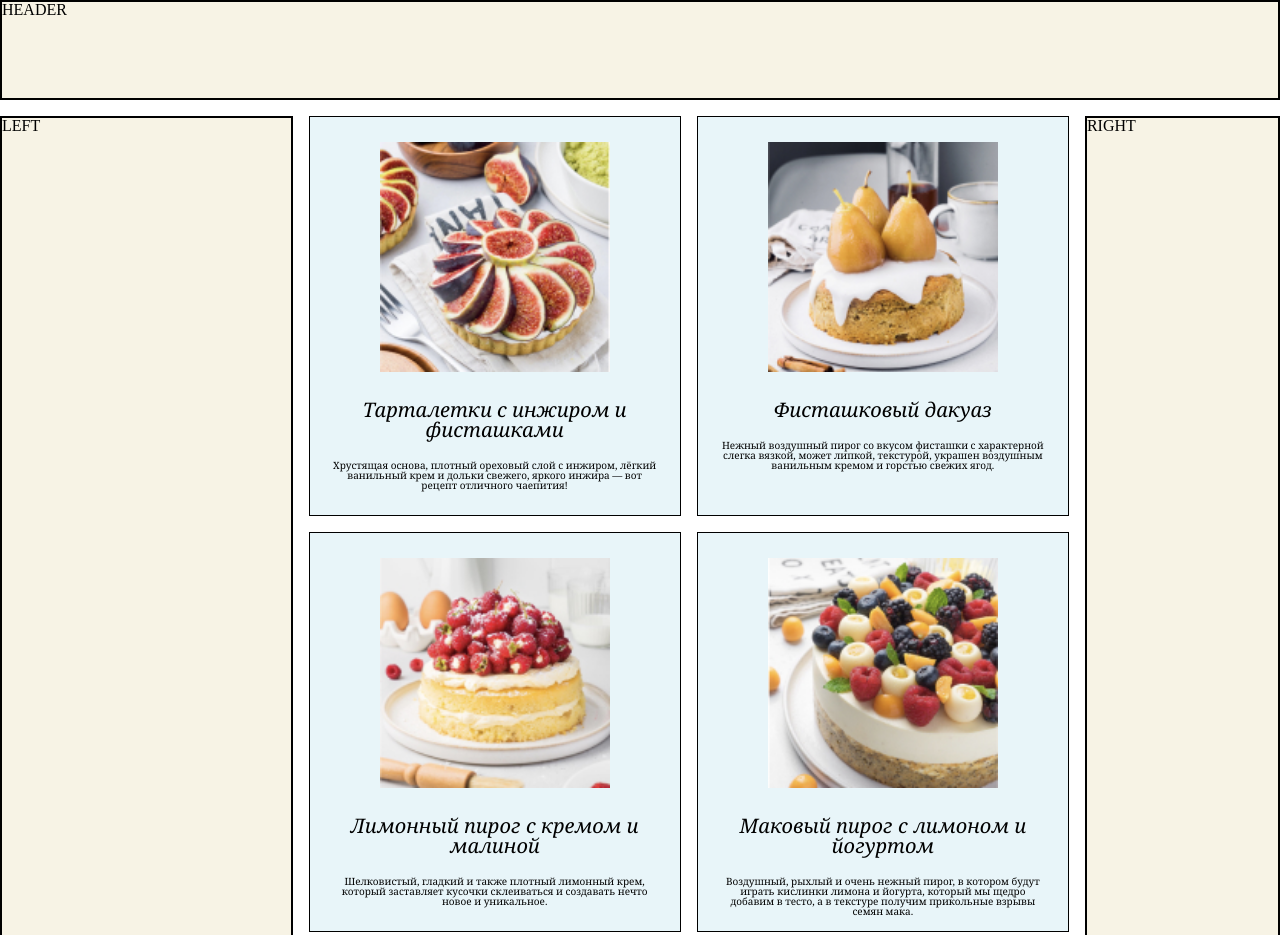
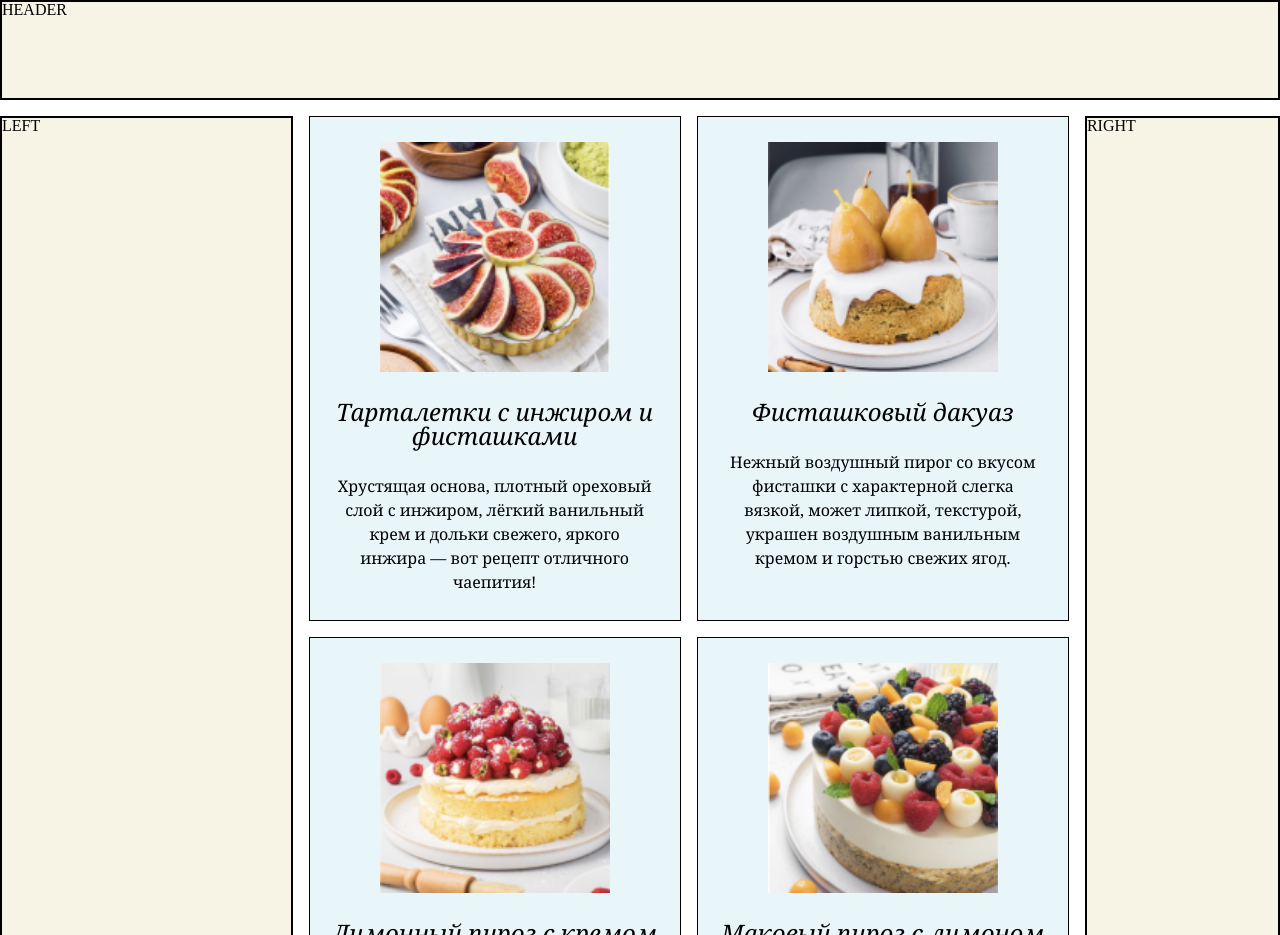
Before and after one commit to etsebratenko/lesson_8, a plain HTML site: page index.html in a window 1280 px wide. Shown: the top 935 px of the page. Drawn offline with Linux system fonts and the light colour scheme.

Commit message:
lesson_8_1

```diff
--- a/css/style.css
+++ b/css/style.css
@@ -62,7 +62,6 @@ img {
 }
 .card {
   flex-basis: 25%;
-  height: 400px;
   flex-grow: 1;
   border: 1px solid black;
   background-color: rgb(232, 245, 249);
@@ -73,16 +72,18 @@ img {
 .title {
   font-family: Georgia, 'Times New Roman', Times, serif;
   font-style: oblique;
-  font-size: 20px;
-  text-align: center ;
+  font-size: 24px;
+  text-align: center;
   padding: 10px;
+
 }
 
 .description {
   font-family: Georgia, 'Times New Roman', Times, serif;
-  font-size: 10px;
+  font-size: 1em;
   text-align: center;
   margin: 1em;
+  line-height: 150%;
 }
 
 .clearfix {
```
